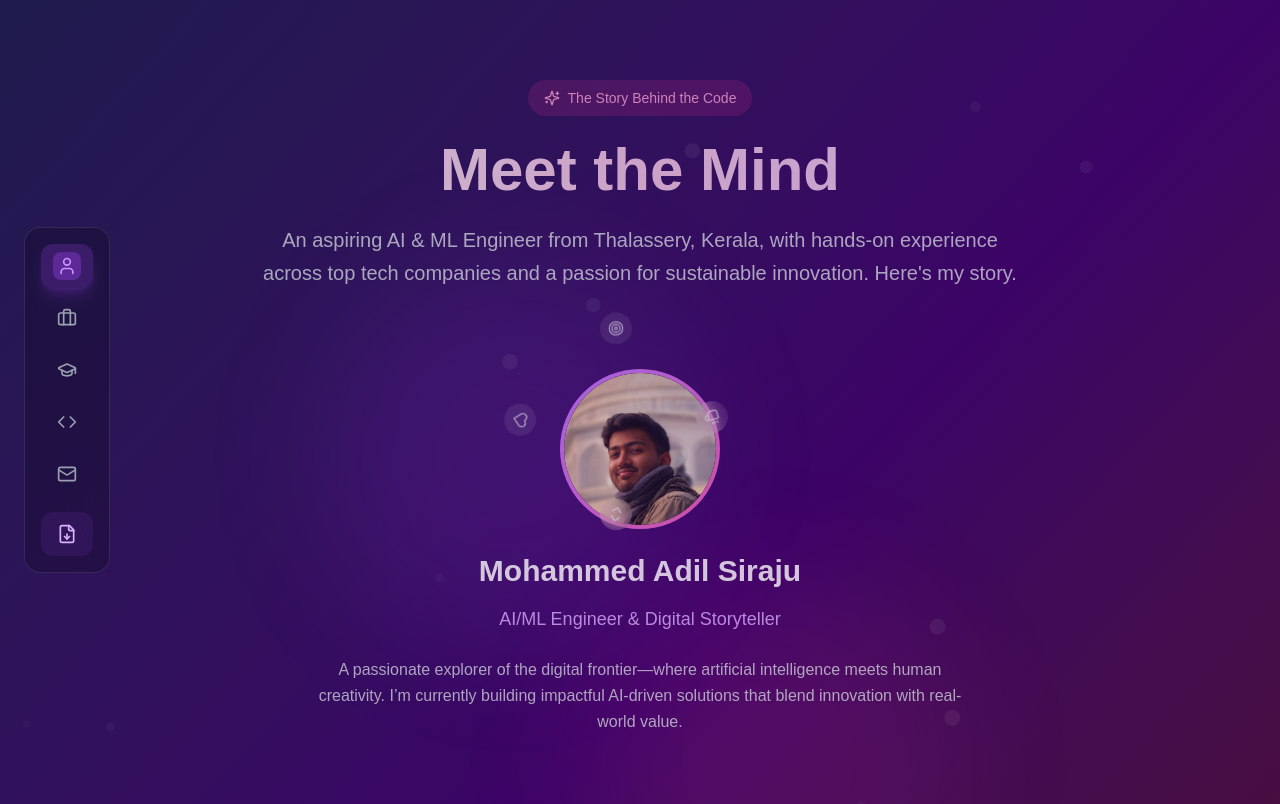
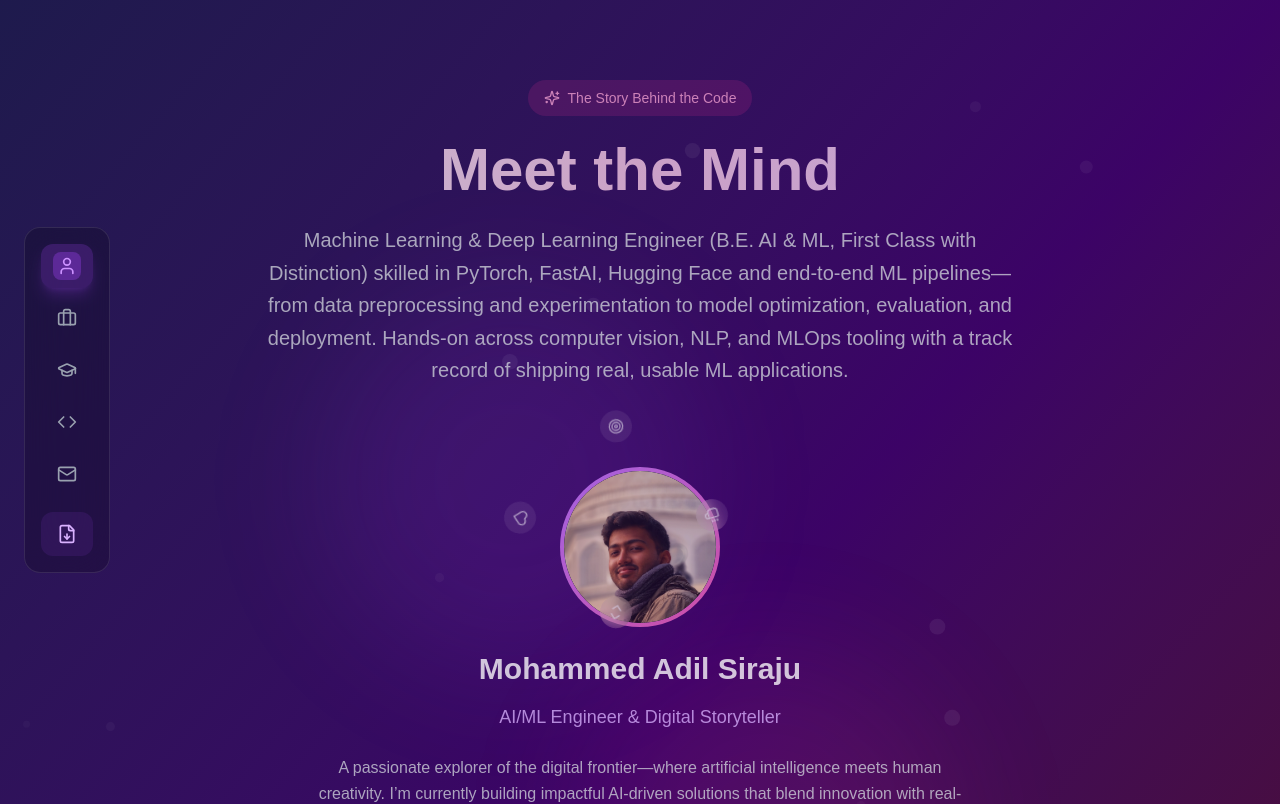
Before and after one commit to adilsiraju/portfolio-adil, a Next.js app: page / in a window 1280 px wide. Shown: the top 804 px of the page. Built offline with nearby package versions, Linux system fonts and the light colour scheme.

Commit message:
feat: Update certifications and skills in Education component; enhance experience descriptions in Experience component; add new projects with detailed descriptions and impacts in Projects component

```diff
--- a/src/components/Education.tsx
+++ b/src/components/Education.tsx
@@ -65,7 +65,7 @@ const certifications: Certification[] = [
   },
   {
     id: 'ibm-python',
-    title: 'IBM Python for Data Science',
+    title: 'Python for Data Science',
     provider: 'IBM',
     icon: <Code className="w-5 h-5" />,
     color: 'from-green-600 to-green-800'
@@ -79,14 +79,14 @@ const certifications: Certification[] = [
   },
   {
     id: 'umich-thinking',
-    title: 'Computational Thinking',
+    title: 'Problem Solving Using Computational Thinking',
     provider: 'University of Michigan',
     icon: <Brain className="w-5 h-5" />,
     color: 'from-purple-600 to-purple-800'
   },
   {
     id: 'cs50x',
-    title: 'CS50x: Introduction to Computer Science',
+    title: 'CS50x - Computer Science Fundamentals',
     provider: 'Harvard University',
     icon: <Code className="w-5 h-5" />,
     color: 'from-red-600 to-red-800'
@@ -109,13 +109,11 @@ const certifications: Certification[] = [
 
 const skills = {
   technical: [
-    'Python', 'Java', 'C', 'SQL', 'Django', 'Streamlit',
-    'Git', 'VS Code', 'Linux', 'Windows', 'Web Development',
-    'Data Science', 'Machine Learning', 'Artificial Intelligence',
-    'Flask', 'Scratch', 'Data Structures', 'Algorithms',
-    'Cascading Style Sheets (CSS)', 'Bootstrap (Framework)',
-    'Database Design', 'Front-End Development', 'Full-Stack Development',
-    'HTML5', 'Web Applications', 'Web Design'
+    'Python', 'SQL', 'PyTorch', 'FastAI', 'Hugging Face Transformers', 'scikit-learn',
+    'Computer Vision', 'NLP', 'Deep Learning', 'Model Deployment', 'Docker', 'Kubernetes (Basic)',
+    'Gradio', 'Jupyter', 'Git', 'CI/CD', 'Linux', 'Data Science', 'Machine Learning', 'Artificial Intelligence',
+    'Django', 'Streamlit', 'Flask', 'Data Structures', 'Algorithms', 'Web Development',
+    'HTML5', 'CSS', 'Bootstrap', 'Database Design', 'Full-Stack Development'
   ],
   soft: [
     'Problem Solving', 'Critical Thinking', 'Communication',
--- a/src/components/Experience.tsx
+++ b/src/components/Experience.tsx
@@ -53,10 +53,9 @@ const experiences: Experience[] = [
     type: 'On-site Internship',
     description: 'Specialized in implementing DevOps practices for AI model development and deployment in real-world scenarios.',
     achievements: [
-      'Implemented CI/CD pipelines for automated ML model deployment',
-      'Mastered containerization and orchestration for AI applications',
-      'Collaborated in team environments simulating production workflows',
-      'Gained expertise in version control and automated testing for ML'
+      'Set up CI/CD pipelines in lab environments to automate ML model testing & deployment',
+      'Worked with Docker and Kubernetes for containerized model deployment simulations',
+      'Supported team in designing scalable infrastructure for ML workflows'
     ],
     technologies: ['Docker', 'Kubernetes', 'Jenkins', 'Git', 'CI/CD', 'ML Ops'],
     icon: <Cpu className="w-6 h-6" />,
--- a/src/components/MagicalAbout.tsx
+++ b/src/components/MagicalAbout.tsx
@@ -148,8 +148,7 @@ const MagicalAbout = () => {
             Meet the Mind
           </h2>
             <p className="text-xl text-gray-300 max-w-3xl mx-auto leading-relaxed">
-            An aspiring AI & ML Engineer from Thalassery, Kerala, with hands-on experience across
-            top tech companies and a passion for sustainable innovation. Here&apos;s my story.
+              Machine Learning & Deep Learning Engineer (B.E. AI & ML, First Class with Distinction) skilled in PyTorch, FastAI, Hugging Face and end-to-end ML pipelines—from data preprocessing and experimentation to model optimization, evaluation, and deployment. Hands-on across computer vision, NLP, and MLOps tooling with a track record of shipping real, usable ML applications.
           </p>
         </motion.div>
 
--- a/src/components/Projects.tsx
+++ b/src/components/Projects.tsx
@@ -57,6 +57,30 @@ const projects: Project[] = [
     githubUrl: ''
   },
   {
+    id: 'medical-doc-classifier',
+    title: 'Medical Document Classifier',
+    description: 'Bio_ClinicalBERT fine-tuned to classify clinical documents across 13+ specialties with 81.08% accuracy.',
+    longDescription: 'Developed a medical document classifier by fine-tuning a pre-trained Bio_ClinicalBERT model on a curated dataset of clinical texts spanning 13+ medical specialties. Achieved 81.08% overall test accuracy with a top F1-score of 0.968 for Cardiovascular / Pulmonary documents, demonstrating strong specialization performance. Deployed an interactive Gradio web app enabling real-time medical text classification end-to-end.',
+    technologies: ['Hugging Face', 'Transformers', 'PyTorch', 'Bio_ClinicalBERT', 'Gradio', 'NLP', 'Fine-Tuning'],
+    features: [
+      'Fine-tuned Bio_ClinicalBERT for multi-specialty classification',
+      '81.08% test accuracy across 13+ medical specialties',
+      'Top F1-score of 0.968 (Cardiovascular / Pulmonary)',
+      'Interactive real-time inference via Gradio UI',
+      'Robust preprocessing & tokenization pipeline',
+      'Exportable model for downstream clinical NLP tasks',
+      'Scalable architecture for adding new specialties'
+    ],
+    impact: 'Accelerates triage and categorization of clinical documents, reducing manual review time and enabling faster downstream processing in healthcare NLP pipelines.',
+    status: 'Completed',
+    category: 'AI/ML',
+    icon: <Building className="w-8 h-8" />,
+    color: 'from-fuchsia-500 to-pink-600',
+    backgroundGradient: 'from-fuchsia-900/20 to-pink-900/20',
+    demoUrl: '',
+    githubUrl: 'https://github.com/adilsiraju/Medical-Case-Classifier'
+  },
+  {
     id: 'password-manager',
     title: 'Simple Password Manager',
     description: 'A secure CLI-based password manager with advanced encryption and master key authentication.',
@@ -107,8 +131,8 @@ const projects: Project[] = [
   {
     id: 'architecture-classifier',
     title: 'Architectural Style Classifier',
-    description: 'CNN-based classifier that identifies 25 architectural styles with 71% accuracy, trained on 10k+ images from Kaggle.',
-    longDescription: 'Built and deployed a Convolutional Neural Network (CNN) classifier to identify 25 different architectural styles with 71% accuracy. The project involved comprehensive dataset curation and preprocessing of over 10,000 images from Kaggle, fine-tuning a pretrained model using Transfer Learning techniques, and deploying the solution via both Gradio web app and GitHub Pages for real-time inference.',
+    description: 'CNN-based classifier that identifies 25 architectural styles with 73% accuracy, trained on 10k+ images from Kaggle.',
+    longDescription: 'Built and deployed a Convolutional Neural Network (CNN) classifier to identify 25 different architectural styles with 73% accuracy. The project involved comprehensive dataset curation and preprocessing of over 10,000 images from Kaggle, fine-tuning a pretrained model using Transfer Learning techniques, and deploying the solution via both Gradio web app and GitHub Pages for real-time inference.',
     technologies: ['FastAI', 'PyTorch', 'Gradio', 'CNN', 'Transfer Learning', 'GitHub Pages'],
     features: [
       'CNN-based classification with 73% accuracy across 25 architectural styles',
@@ -127,6 +151,31 @@ const projects: Project[] = [
     backgroundGradient: 'from-blue-900/20 to-indigo-900/20',
     demoUrl: 'https://adilsiraju.github.io/Architecture-Style-Classifier/',
     githubUrl: 'https://github.com/adilsiraju/Architecture-Style-Classifier'
+  }
+  ,
+  {
+    id: 'netflix-userbase-eda',
+    title: 'Netflix Userbase Analysis',
+    description: 'Exploratory data analysis on 8k+ Netflix user records to uncover patterns in demographics, subscriptions, and revenue.',
+    longDescription: 'Conducted comprehensive exploratory data analysis (EDA) on a dataset of 8k+ Netflix user records to identify demographic trends, subscription behaviors, and revenue distribution patterns. Built visualizations to analyze age, gender, and country-level revenue, and identified churn-prone segments with strategic retention insights.',
+    technologies: ['Python', 'Pandas', 'Seaborn', 'Matplotlib', 'EDA', 'Data Visualization'],
+    features: [
+      'Analyzed 8k+ user records for demographic and subscription patterns',
+      'Country-level revenue and engagement insights',
+      'Churn-prone user segment identification',
+      'Custom visualizations for age/gender distributions',
+      'Actionable retention and marketing insights',
+      'Efficient data cleaning and preprocessing pipeline',
+      'Insight storytelling with structured EDA workflow'
+    ],
+    impact: 'Provides strategic insights for subscription retention and growth by highlighting churn risks and untapped demographic opportunities.',
+    status: 'Completed',
+  category: 'Productivity',
+    icon: <Calculator className="w-8 h-8" />, // Reuse icon; could customize
+    color: 'from-yellow-500 to-amber-600',
+    backgroundGradient: 'from-yellow-900/20 to-amber-900/20',
+    demoUrl: '',
+    githubUrl: 'https://github.com/adilsiraju/Netflix-Userbase-EDA'
   }
 
 ]
```
